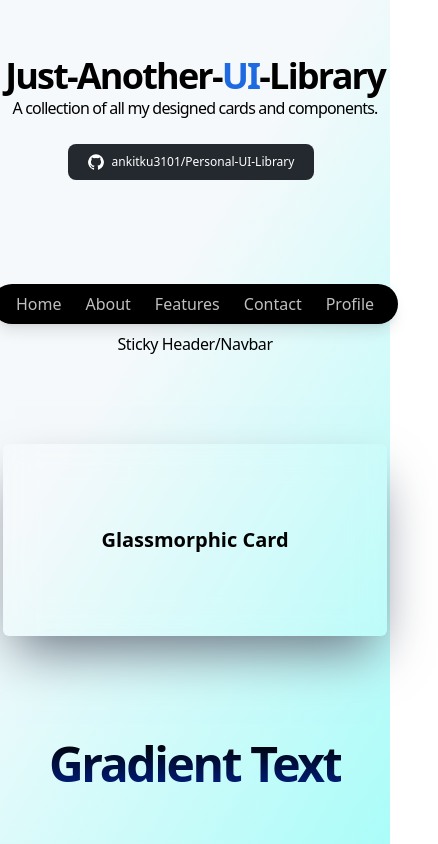
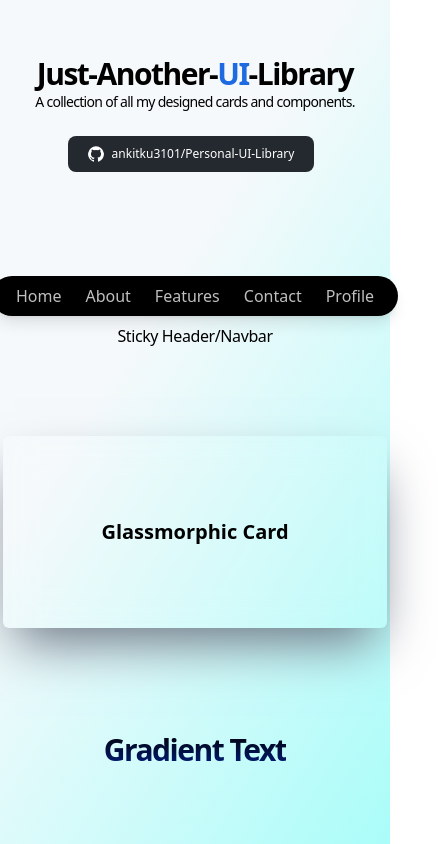
Before and after one commit to ankitku3101/Personal-UI-Library, a Next.js app: page / in a window 390 px wide. Shown: the whole page, 438 px wide, since content can reach past the window. Built offline with nearby package versions, Linux system fonts and the light colour scheme.

Commit message:
fixed margin issues on small screens #7

```diff
--- a/app/page.tsx
+++ b/app/page.tsx
@@ -7,21 +7,21 @@ import StickyHeader from "@/components/StickyHeader";
 export default function Home() {
   return (
     <div className="min-h-screen bg-custom-gradient">
-      <div className="text-center py-14">
-        <h1 className="text-4xl md:text-5xl font-bold tracking-tighter">
+      <div className="container text-center py-14">
+        <h1 className="text-3xl md:text-5xl font-bold tracking-tighter">
           Just-Another-<span className="text-[#1E6AE1]">UI</span>-Library
         </h1>
-        <p className="text-md md:text-lg tracking-tighter pb-6">A collection of all my designed cards and components.</p>
+        <p className="text-sm md:text-lg tracking-tighter pb-6">A collection of all my designed cards and components.</p>
         <GitHubButton />
       </div>
       <div className="flex flex-col items-center">
-        <div className="flex items-center justify-center p-10">
+        <div className="flex items-center justify-center py-10">
           <StickyHeader />
         </div>
-        <div className="flex items-center justify-center p-10">
+        <div className="flex items-center justify-center py-10">
           <GlassmorphicCard />
         </div>
-        <div className="flex items-center justify-center p-10">
+        <div className="flex items-center justify-center py-10">
           <GradientText />
         </div>
       </div>
--- a/components/GradientText.tsx
+++ b/components/GradientText.tsx
@@ -3,7 +3,7 @@ import React from 'react'
 function GradientText() {
   return (
     <div>
-        <h1 className="text-5xl font-bold tracking-tighter bg-gradient-to-b from-black to-[#001E80] text-transparent bg-clip-text mt-6">
+        <h1 className="text-3xl md:text-5xl font-bold tracking-tighter bg-gradient-to-b from-black to-[#001E80] text-transparent bg-clip-text mt-6">
               Gradient Text
         </h1>
     </div>
```
